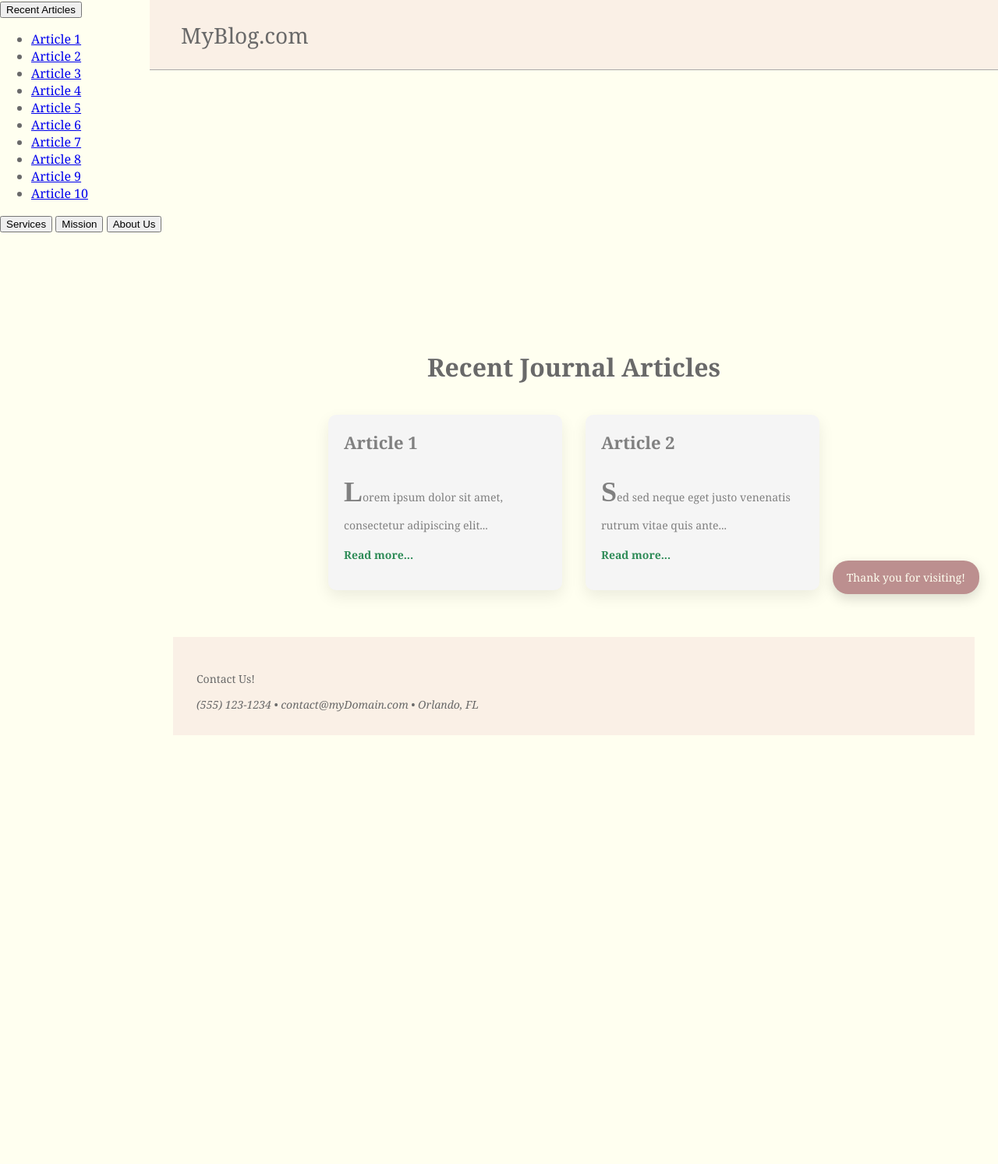
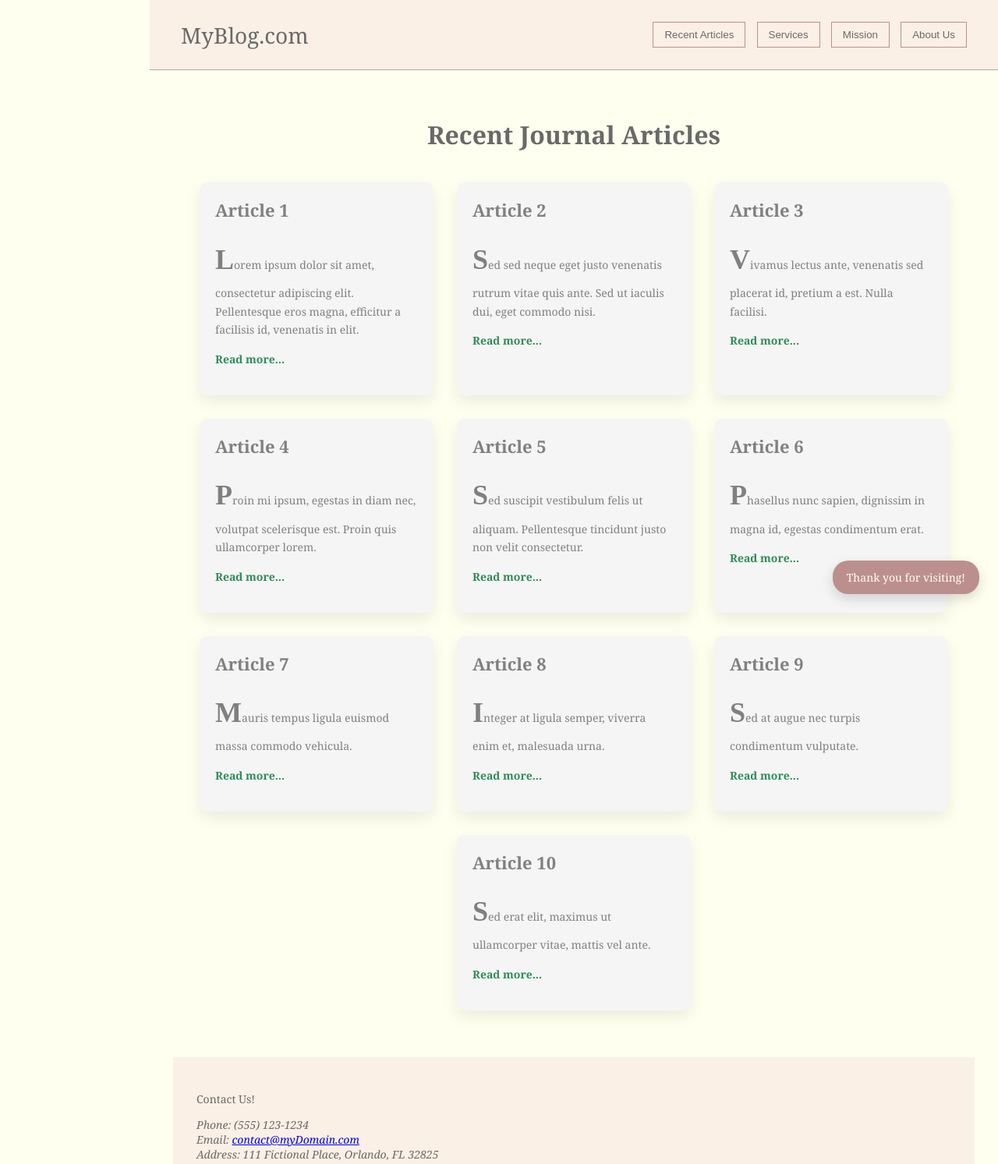
Before and after one commit to samiratamer/CSSTransitions, a plain HTML site: page index.html in a window 1280 px wide. Shown: the top 1493 px of the page at 78% size. Before the commit the page ends 943 px from the top, so only its background shows below. Drawn offline with Linux system fonts and the light colour scheme.

Commit message:
Update index.html

```diff
--- a/index.html
+++ b/index.html
@@ -7,55 +7,95 @@
     </head>
 
     <body>
-
-    <!-- Navigation -->
-    <nav id="menuBar">
-        <div class="nav-item dropdown">
-            <button>Recent Articles</button>
-            <ul class="dropdown-menu">
-                <li><a href="#a1">Article 1</a></li>
-                <li><a href="#a2">Article 2</a></li>
-                <li><a href="#a3">Article 3</a></li>
-                <li><a href="#a4">Article 4</a></li>
-                <li><a href="#a5">Article 5</a></li>
-                <li><a href="#a6">Article 6</a></li>
-                <li><a href="#a7">Article 7</a></li>
-                <li><a href="#a8">Article 8</a></li>
-                <li><a href="#a9">Article 9</a></li>
-                <li><a href="#a10">Article 10</a></li>
-            </ul>
-        </div>
-
-        <button>Services</button>
-        <button>Mission</button>
-        <button>About Us</button>
+        <!-- Jump Menu -->
+        <nav id="jumpMenu">
+            <h2>Jump to an Article</h2>
+            <a href="#a1">Article 1</a>
+            <a href="#a2">Article 2</a>
+            <a href="#a3">Article 3</a>
+            <a href="#a4">Article 4</a>
+            <a href="#a5">Article 5</a>
+            <a href="#a6">Article 6</a>
+            <a href="#a7">Article 7</a>
+            <a href="#a8">Article 8</a>
+            <a href="#a9">Article 9</a>
+            <a href="#a10">Article 10</a>
         </nav>
 
         <main>
             <header>
                 <p>MyBlog.com</p>
+                <nav>
+                    <!-- ONLY change here: id added -->
+                    <button id="recentBtn">Recent Articles</button>
+                    <button>Services</button>
+                    <button>Mission</button>
+                    <button>About Us</button>
+                </nav>
             </header>
 
             <h1>Recent Journal Articles</h1>
 
             <div id="container">
-
-            <!-- ARTICLES -->
-            <!-- (Only first shown — rest are identical except ID/title) -->
-
                 <article id="a1">
                     <h2>Article 1</h2>
-                <p>Lorem ipsum dolor sit amet, consectetur adipiscing elit...</p>
+                    <p>Lorem ipsum dolor sit amet, consectetur adipiscing elit. Pellentesque eros magna, efficitur a facilisis id, venenatis in elit.</p>
                     <p><a href="https://www.google.com">Read more...</a></p>
                 </article>
 
                 <article id="a2">
                     <h2>Article 2</h2>
-                <p>Sed sed neque eget justo venenatis rutrum vitae quis ante...</p>
+                    <p>Sed sed neque eget justo venenatis rutrum vitae quis ante. Sed ut iaculis dui, eget commodo nisi.</p>
                     <p><a href="https://www.google.com">Read more...</a></p>
                 </article>
 
-            <!-- Repeat through Article 10 -->
+                <article id="a3">
+                    <h2>Article 3</h2>
+                    <p>Vivamus lectus ante, venenatis sed placerat id, pretium a est. Nulla facilisi.</p>
+                    <p><a href="https://www.google.com">Read more...</a></p>
+                </article>
+
+                <article id="a4">
+                    <h2>Article 4</h2>
+                    <p>Proin mi ipsum, egestas in diam nec, volutpat scelerisque est. Proin quis ullamcorper lorem.</p>
+                    <p><a href="https://www.google.com">Read more...</a></p>
+                </article>
+
+                <article id="a5">
+                    <h2>Article 5</h2>
+                    <p>Sed suscipit vestibulum felis ut aliquam. Pellentesque tincidunt justo non velit consectetur.</p>
+                    <p><a href="https://www.google.com">Read more...</a></p>
+                </article>
+
+                <article id="a6">
+                    <h2>Article 6</h2>
+                    <p>Phasellus nunc sapien, dignissim in magna id, egestas condimentum erat.</p>
+                    <p><a href="https://www.google.com">Read more...</a></p>
+                </article>
+
+                <article id="a7">
+                    <h2>Article 7</h2>
+                    <p>Mauris tempus ligula euismod massa commodo vehicula.</p>
+                    <p><a href="https://www.google.com">Read more...</a></p>
+                </article>
+
+                <article id="a8">
+                    <h2>Article 8</h2>
+                    <p>Integer at ligula semper, viverra enim et, malesuada urna.</p>
+                    <p><a href="https://www.google.com">Read more...</a></p>
+                </article>
+
+                <article id="a9">
+                    <h2>Article 9</h2>
+                    <p>Sed at augue nec turpis condimentum vulputate.</p>
+                    <p><a href="https://www.google.com">Read more...</a></p>
+                </article>
+
+                <article id="a10">
+                    <h2>Article 10</h2>
+                    <p>Sed erat elit, maximus ut ullamcorper vitae, mattis vel ante.</p>
+                    <p><a href="https://www.google.com">Read more...</a></p>
+                </article>
             </div>
 
             <p id="thanks">Thank you for visiting!</p>
@@ -63,10 +103,11 @@
             <footer>
                 <p>Contact Us!</p>
                 <address>
-                (555) 123-1234 • contact@myDomain.com • Orlando, FL
+                    Phone: (555) 123-1234<br>
+                    Email: <a href="#">contact@myDomain.com</a><br>
+                    Address: 111 Fictional Place, Orlando, FL 32825
                 </address>
             </footer>
         </main>
-
     </body>
 </html>
```
Lines whose indentation alone changed are shown as unchanged.
